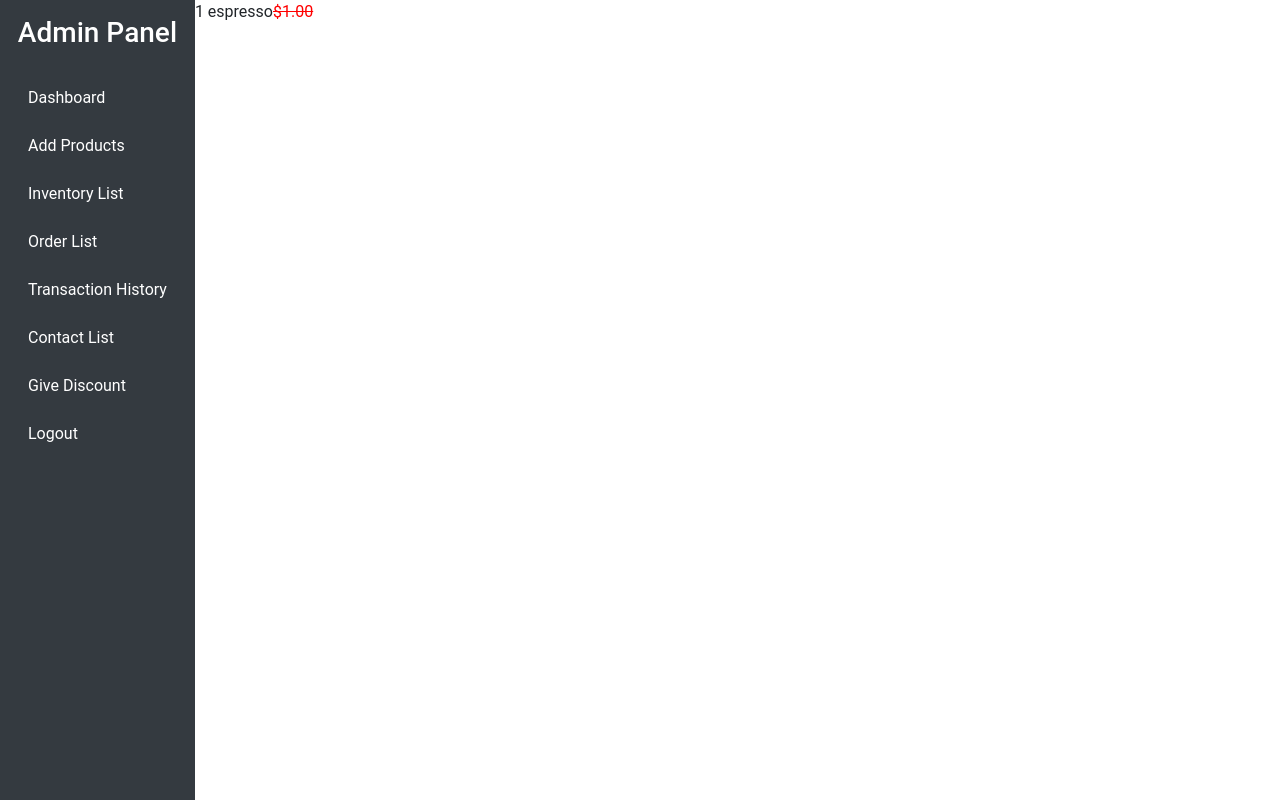
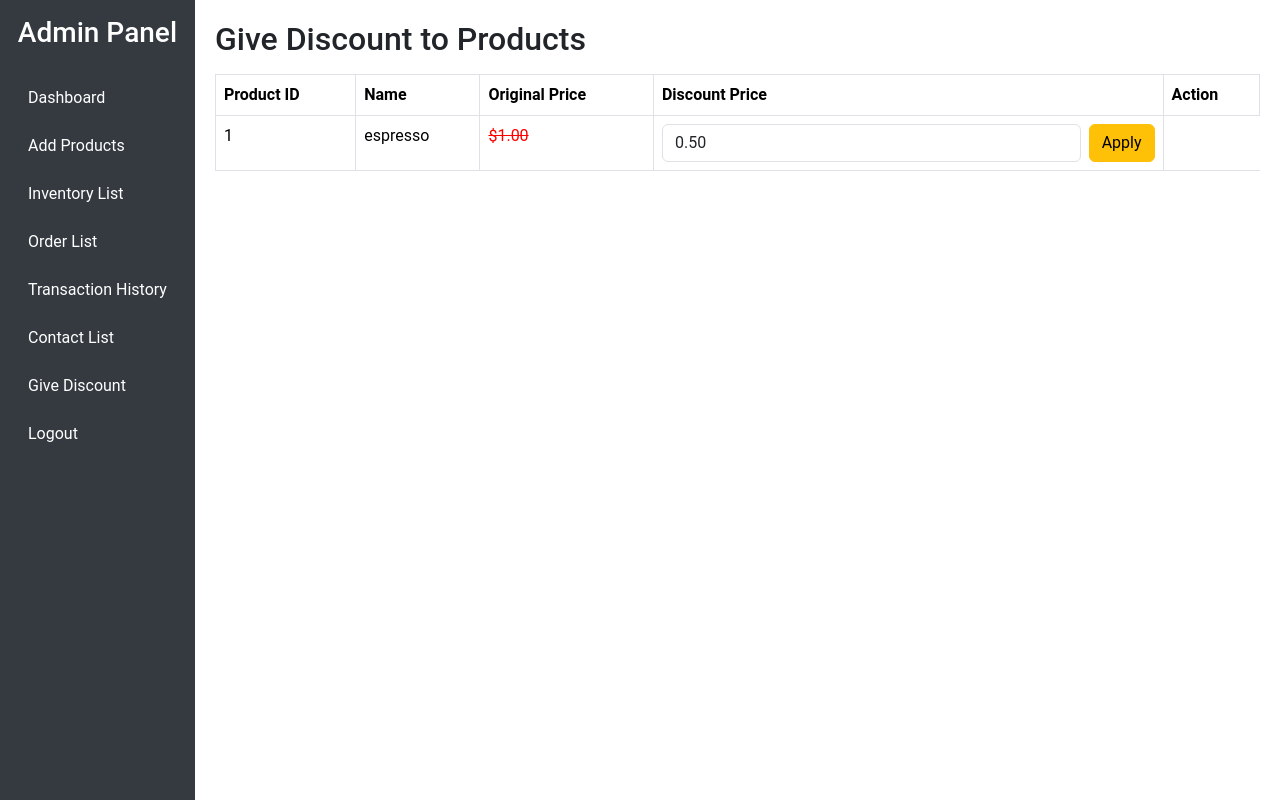
Before and after one commit to siambasher123/CofeeShop_Project1, a PHP site: page /give_discount.php in a window 1280 px wide. Run offline with PHP 8.4, Linux system fonts and the light colour scheme; the visitor is signed in with stand-in values (Sample User, id 1); data comes from the database, SQL or seed files in the repository.

Commit message:
discount page work done

```diff
--- a/give_discount.php
+++ b/give_discount.php
@@ -51,6 +51,24 @@ $products = $conn->query("SELECT * FROM products ORDER BY id DESC");
         <a href="logout.php">Logout</a>
     </div>
 
+    <div class="content flex-grow-1">
+        <h2>Give Discount to Products</h2>
+
+        <?php if(isset($success)): ?>
+            <div class="alert alert-success"><?php echo $success; ?></div>
+        <?php endif; ?>
+
+        <table class="table table-bordered mt-3">
+            <thead>
+                <tr>
+                    <th>Product ID</th>
+                    <th>Name</th>
+                    <th>Original Price</th>
+                    <th>Discount Price</th>
+                    <th>Action</th>
+                </tr>
+            </thead>
+            <tbody>
                 <?php while($p = $products->fetch_assoc()): ?>
                     <tr>
                         <td><?php echo $p['id']; ?></td>
@@ -63,6 +81,12 @@ $products = $conn->query("SELECT * FROM products ORDER BY id DESC");
                             <?php endif; ?>
                         </td>
                         <td>
+                            <form method="post" class="d-flex">
+                                <input type="hidden" name="product_id" value="<?php echo $p['id']; ?>">
+                                <input type="number" step="0.01" min="0" name="discount_price" class="form-control me-2"
+                                       value="<?php echo $p['discount_price'] ?: $p['price']; ?>" required>
+                                <button type="submit" name="apply_discount" class="btn btn-warning">Apply</button>
+                            </form>
                         </td>
                     </tr>
                 <?php endwhile; ?>
```
